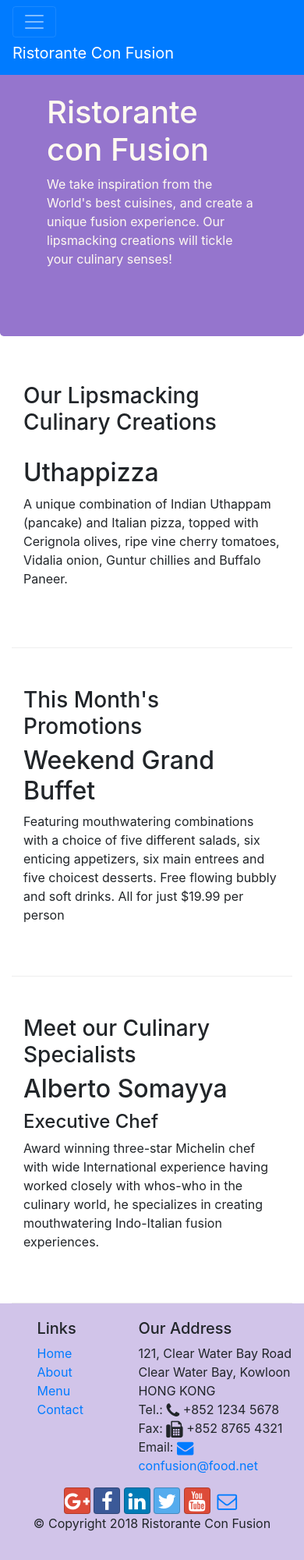
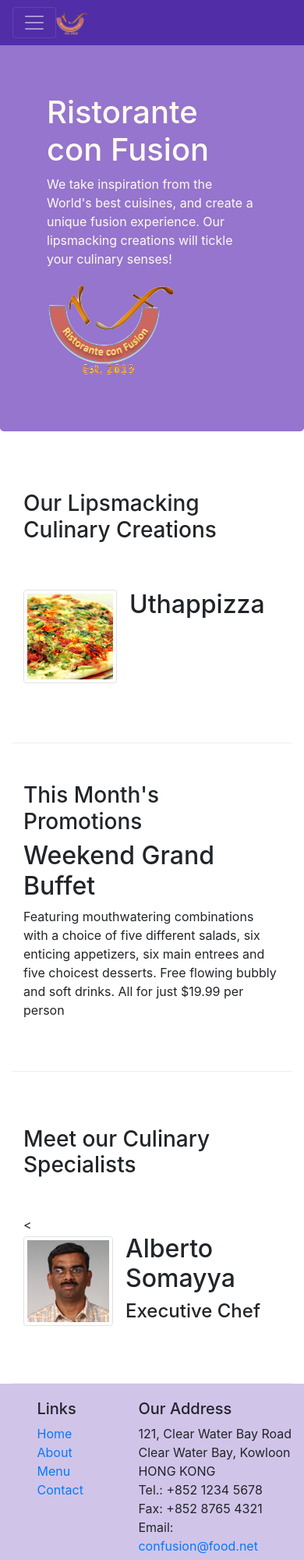
Before and after one commit to taolin204/ConFusion, a website: page index.html in a window 390 px wide. Shown: the top 2000 px of the page at 78% size. Drawn offline with nearby package versions, Linux system fonts and the light colour scheme.

Commit message:
Images and Medias

```diff
--- a/index.html
+++ b/index.html
@@ -4,30 +4,27 @@
 <head>
     <!-- Required meta tags always come first -->
     <meta charset="utf-8">
-    <meta name="viewport" content="width=device-width, initial-scale=1, shrink
-    -to-fit=no">
+    <meta name="viewport" content="width=device-width, initial-scale=1, shrink-to-fit=no">
     <meta http-equiv="x-ua-compatible" content="ie=edge">
     <!-- Bootstrap CSS -->
 
     <link rel="stylesheet" href="node_modules/bootstrap/dist/css/bootstrap.min.css">
-    <link rel="stylesheet" href="node_modules/font-awesome/css/font-awesome.min.css">
-    <link rel="stylesheet" href="node_modules/bootstrap-social/bootstrap-social.css">
     <link rel="stylesheet" href="css/styles.css">
 </head>
 
 <body>
-    <nav class="navbar navbar-dark navbar-expand-sm bg-primary fixed-top">
+    <nav class="navbar navbar-dark navbar-expand-sm fixed-top">
+        <div class="container">
             <button class="navbar-toggler" type="button" data-toggle="collapse" data-target="#Navbar">
                 <span class="navbar-toggler-icon"></span>
             </button>
-        <div class="container">
-            <a class="navbar-brand" href="#">Ristorante Con Fusion</a>
+            <a class="navbar-brand mr-auto" href="#"><img src="img/logo.png" height="30" width="41"></a>
             <div class="collapse navbar-collapse" id="Navbar">
                 <ul class="navbar-nav mr-auto">
                         <li class="nav-item active"><a class="nav-link" href="#"><span class="fa fa-home fa-lg"></span> Home</a></li>
                         <li class="nav-item"><a class="nav-link" href="./aboutus.html"><span class="fa fa-info fa-lg"></span> About</a></li>
-                    <li class="nav-item"><a class="nav-link" href="#"><span class="fa fa-list fa-lg"> </span>Menu</a></li>
-                    <li class="nav-item"><a class="nav-link" href="#"><span class="fa fa-address-card fa-lg"></span>Contact</a></li>
+                        <li class="nav-item"><a class="nav-link" href="#"><span class="fa fa-list fa-lg"></span> Menu</a></li>
+                        <li class="nav-item"><a class="nav-link" href="./contactus.html"><span class="fa fa-address-card fa-lg"></span> Contact</a></li>
                 </ul>
             </div>
         </div>
@@ -40,7 +37,8 @@
                     <h1>Ristorante con Fusion</h1>
                     <p>We take inspiration from the World's best cuisines, and create a unique fusion experience. Our lipsmacking creations will tickle your culinary senses!</p>
                 </div>
-                <div class="col-12 col-sm">
+                <div class="col-12 col-sm align-self-center">
+                    <img src="img/logo.png" class="img-fluid">
                     </div>
             </div>
         </div>
@@ -52,8 +50,13 @@
                 <h3>Our Lipsmacking Culinary Creations</h3>
             </div>
             <div class="col col-sm order-sm-first col-md">
-                <h2>Uthappizza</h2>
-                <p>A unique combination of Indian Uthappam (pancake) and Italian pizza, topped with Cerignola olives, ripe vine cherry tomatoes, Vidalia onion, Guntur chillies and Buffalo Paneer.</p>
+                <div class="media">
+                    <img class="d-flex mr-3 img-thumbnail align-self-center"  src="img/uthappizza.png" alt="Uthappizza">
+                    <div class="media-body">
+                        <h2 class="mt-0">Uthappizza </h2>
+                        <p class="d-none d-sm-block">A unique combination of Indian Uthappam (pancake) and Italian pizza, topped with Cerignola olives, ripe vine cherry tomatoes, Vidalia onion, Guntur chillies and Buffalo Paneer.</p>
+                    </div>
+                </div>
             </div>
         </div>
 
@@ -73,9 +76,14 @@
                 <h3>Meet our Culinary Specialists</h3>
             </div>
             <div class="col col-sm order-sm-first col-md">
-                <h2>Alberto Somayya</h2>
+                <<div class="media">
+                    <img class="d-flex mr-3 img-thumbnail align-self-center" src="img/alberto.png" alt="Alberto Somayya">
+                    <div class="media-body">
+                        <h2 class="mt-0">Alberto Somayya</h2>
                         <h4>Executive Chef</h4>
-                <p>Award winning three-star Michelin chef with wide International experience having worked closely with whos-who in the culinary world, he specializes in creating mouthwatering Indo-Italian fusion experiences. </p>
+                        <p class="d-none d-sm-block">Award winning three-star Michelin chef with wide International experience having worked closely with whos-who in the culinary world, he specializes in creating mouthwatering Indo-Italian fusion experiences.</p>
+                    </div>
+                </div>
             </div>
         </div>
     </div>
@@ -98,19 +106,19 @@
 		              121, Clear Water Bay Road<br>
 		              Clear Water Bay, Kowloon<br>
 		              HONG KONG<br>
-		              Tel.: <i class="fa fa-phone fa-lg"></i> +852 1234 5678<br>
-		              Fax: <i class="fa fa-fax fa-lg"></i> +852 8765 4321<br>
-		              Email: <a href="mailto:confusion@food.net"><i class="fa fa-envelope fa-lg"></i>confusion@food.net</a>
+		              Tel.: +852 1234 5678<br>
+		              Fax: +852 8765 4321<br>
+		              Email: <a href="mailto:confusion@food.net">confusion@food.net</a>
 		           </address>
                 </div>
                 <div class="col-12 col-sm-4 align-self-center">
                     <div class="text-center">
-                        <a class="btn btn-social-icon btn-google" href="http://google.com/+"><i class="fa fa-google-plus"></i></a>
-                        <a class="btn btn-social-icon btn-facebook" href="http://www.facebook.com/profile.php?id="><i class="fa fa-facebook"></i></a>
-                        <a class="btn btn-social-icon btn-linkedin" href="http://www.linkedin.com/in/"><i class="fa fa-linkedin"></i></a>
-                        <a class="btn btn-social-icon btn-twitter" href="http://twitter.com/"><i class="fa fa-twitter"></i></a>
-                        <a class="btn btn-social-icon btn-google" href="http://youtube.com/"><i class="fa fa-youtube"></i></a>
-                        <a class="btn btn-social-icon" href="mailto:"><i class="fa fa-envelope-o"></i></a>
+                        <a href="http://google.com/+">Google+</a>
+                        <a href="http://www.facebook.com/profile.php?id=">Facebook</a>
+                        <a href="http://www.linkedin.com/in/">LinkedIn</a>
+                        <a href="http://twitter.com/">Twitter</a>
+                        <a href="http://youtube.com/">YouTube</a>
+                        <a href="mailto:">Mail</a>
                     </div>
                 </div>
            </div>
```
Also changed, not shown: aboutus.html (+20 -2 lines), img/alberto.png (added), img/buffet.png (added), img/logo.png (added), img/uthappizza.png (added), 1 other file. Lines whose indentation alone changed are shown as unchanged.
